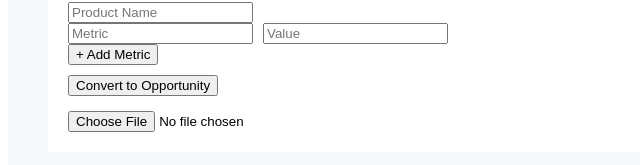
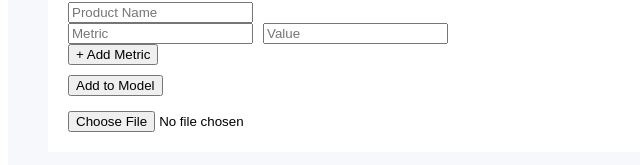
Before and after one commit to ty06schnyder/cheese-opportunity-model, a React (Vite) app: page / in a window 1280 px wide. Shown: the part 254-419 px from the top of the page, without its empty margins (0-640 px from the left). Built offline with nearby package versions, Linux system fonts and the light colour scheme.

Commit message:
Update App.jsx

```diff
--- a/App.jsx
+++ b/App.jsx
@@ -365,7 +365,7 @@ const chartOptions = {
 
           <div style={{ marginTop: 10 }}>
             <button onClick={convertToOpportunity}>
-              Convert to Opportunity
+              Add to Model
             </button>
           </div>
 
```
